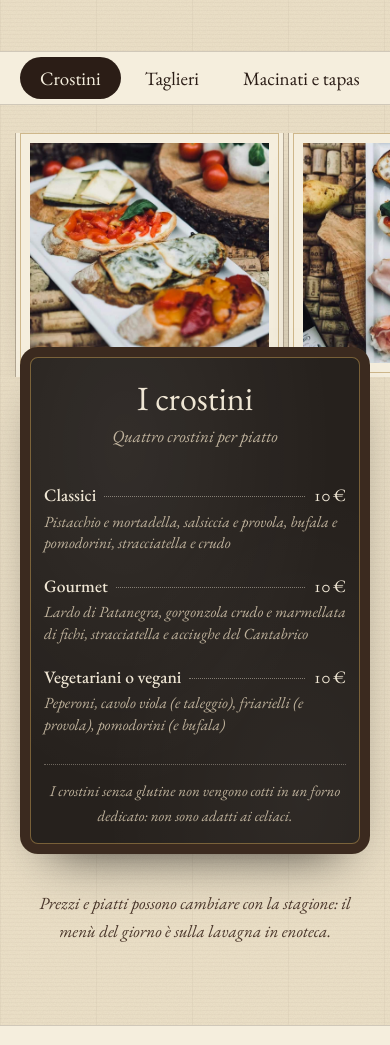
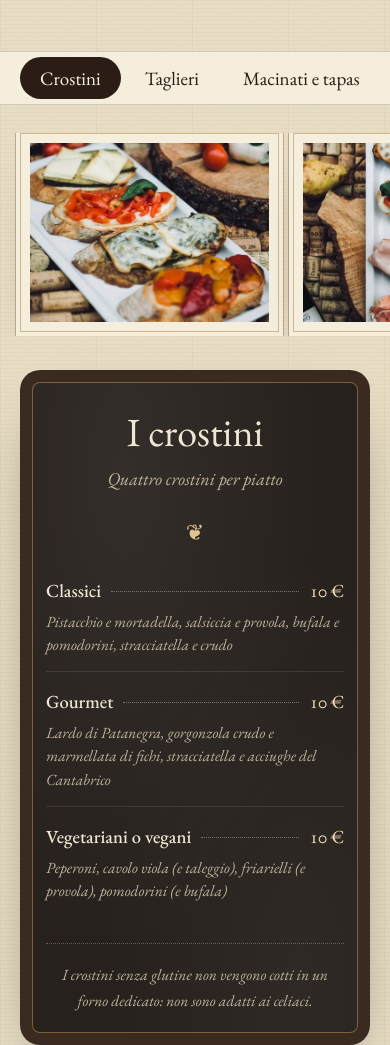
Before and after one commit to leonecioni-cell/sito-enoteca-sant-apollinare, a plain HTML site: page public/index.html in a window 390 px wide. Shown: the part 4403-5448 px from the top of the page. Drawn offline with nearby package versions, Linux system fonts and the light colour scheme; a web font is replaced by a local one.

Commit message:
Menù più arioso: foto grandi a lato e lavagna a una colonna
Co-Authored-By: Claude Opus 5.5 <noreply@anthropic.com>
Claude-Session: https://claude.ai/code/session_01NT23zCNE3SsmZHZsVswPWr

```diff
--- a/public/index.html
+++ b/public/index.html
@@ -189,29 +189,32 @@ section{position:relative}
 .tabs button{font-family:var(--fell);font-size:19px;padding:9px 20px 8px;border:1px solid var(--line);border-radius:999px;background:transparent;color:var(--ink);cursor:pointer;transition:all .2s}
 .tabs button:hover{border-color:var(--ink)}
 .tabs button[aria-selected="true"]{background:var(--ink);border-color:var(--ink);color:var(--paper-2)}
-.panel{display:none}
-.panel.on{display:block;animation:fade .45s ease}
+.panel{display:none;grid-template-columns:minmax(0,5fr) minmax(0,7fr);gap:64px;align-items:start}
+.panel.on{display:grid;animation:fade .45s ease}
 @keyframes fade{from{opacity:0}to{opacity:1}}
-.pics{display:grid;grid-template-columns:1.4fr 1fr 1fr;gap:22px;padding:0 4%;align-items:start}
-.pics .ph{aspect-ratio:auto;height:270px}
-/* la carta: una lavagna come quella sui tavoli, che sale sopra le foto */
-.carta{position:relative;z-index:2;margin-top:-54px;background:var(--slate);color:#efe6d4;padding:46px 56px 38px;border-radius:22px;
-  background-image:radial-gradient(ellipse at 30% 20%,rgba(255,255,255,.06),transparent 60%),radial-gradient(ellipse at 80% 90%,rgba(255,255,255,.04),transparent 50%);
-  box-shadow:inset 0 0 0 10px #3b2a1f,inset 0 0 0 11px rgba(176,138,74,.6),0 26px 50px -30px rgba(0,0,0,.8)}
-.carta h3{font-family:var(--fell);font-weight:400;font-size:44px;line-height:1;text-align:center}
-.carta .sub{font-style:italic;font-size:17px;color:#bfb29c;text-align:center;margin:8px 0 22px}
-.carta .cols{columns:2;column-gap:64px;column-rule:1px dotted rgba(239,230,212,.18)}
-.carta .cols>ul>li,.carta .grp{break-inside:avoid}
-.carta .grp{margin-bottom:6px}
-.carta h4{font-family:var(--sc);font-weight:400;font-size:20px;letter-spacing:.04em;color:#e2c48d;margin:6px 0 2px}
+.pics{position:sticky;top:110px;display:grid;grid-template-columns:1fr 1fr;gap:20px}
+.pics .frame:first-child{grid-column:1/-1}
+.pics .frame:first-child .ph{aspect-ratio:4/4.4}
+.pics .ph{aspect-ratio:1/1}
+/* la carta: una lavagna come quella sui tavoli */
+.carta{position:relative;background:var(--slate);color:#efe6d4;padding:60px 64px 50px;border-radius:26px;
+  background-image:radial-gradient(ellipse at 30% 15%,rgba(255,255,255,.06),transparent 60%),radial-gradient(ellipse at 80% 90%,rgba(255,255,255,.04),transparent 50%);
+  box-shadow:inset 0 0 0 12px #3b2a1f,inset 0 0 0 13px rgba(176,138,74,.6),0 30px 60px -34px rgba(0,0,0,.8)}
+.carta h3{font-family:var(--fell);font-weight:400;font-size:54px;line-height:1;text-align:center}
+.carta .sub{font-style:italic;font-size:18px;color:#bfb29c;text-align:center;margin:12px 0 0}
+.carta .sub::after{content:"❦";display:block;color:#e2c48d;font-style:normal;font-size:22px;margin:22px 0 10px}
+.carta .grp{margin-top:30px}
+.carta .grp:first-child{margin-top:0}
+.carta h4{font-family:var(--sc);font-weight:400;font-size:22px;letter-spacing:.05em;color:#e2c48d;text-align:center;margin-bottom:6px}
 .carta ul{list-style:none}
-.carta li{padding:9px 0}
-.carta .row{display:flex;align-items:baseline;gap:8px;font-size:18.5px}
+.carta li{padding:18px 0;border-bottom:1px solid rgba(239,230,212,.1)}
+.carta li:last-child{border-bottom:0}
+.carta .row{display:flex;align-items:baseline;gap:10px;font-size:21px}
 .carta .row b{font-weight:500}
-.carta .row::after{content:"";order:2;flex:1;border-bottom:1px dotted rgba(239,230,212,.45);transform:translateY(-4px)}
-.carta .row .p{order:3;font-variant-numeric:oldstyle-nums;white-space:nowrap}
-.carta small{display:block;font-size:15.5px;font-style:italic;color:#bfb29c;line-height:1.4;margin-top:1px}
-.carta .foot{margin-top:20px;padding-top:14px;border-top:1px dotted rgba(239,230,212,.35);font-size:15px;font-style:italic;color:#bfb29c;text-align:center}
+.carta .row::after{content:"";order:2;flex:1;border-bottom:1px dotted rgba(239,230,212,.4);transform:translateY(-5px)}
+.carta .row .p{order:3;font-variant-numeric:oldstyle-nums;white-space:nowrap;color:#f3dfb5}
+.carta small{display:block;font-size:16.5px;font-style:italic;color:#bfb29c;line-height:1.5;margin-top:4px;max-width:520px}
+.carta .foot{margin-top:26px;padding-top:18px;border-top:1px dotted rgba(239,230,212,.3);font-size:15.5px;font-style:italic;color:#bfb29c;text-align:center}
 .tabs{display:flex;gap:4px;flex-wrap:wrap;justify-content:center;width:max-content;max-width:100%;margin:0 auto 40px;padding:5px;border-radius:999px;background:var(--paper-2);border:1px solid var(--line)}
 .tabs button{border:0!important}
 .menu-note{text-align:center;font-style:italic;color:var(--ink-2);margin-top:36px;font-size:17px}
@@ -319,8 +322,12 @@ footer a{text-decoration:none;border-bottom:1px solid rgba(191,174,146,.35)}
   nav.main{display:none}
   .burger{display:flex}
   .rv-track{grid-auto-columns:calc((100% - 24px)/2)}
-  .carta .cols{columns:1}
-  .carta{padding:40px 36px 32px}
+  .panel{grid-template-columns:1fr;gap:34px}
+  .tabs{border-radius:28px}
+  .pics{position:static;grid-template-columns:repeat(3,1fr)}
+  .pics .frame:first-child{grid-column:auto}
+  .pics .frame:first-child .ph{aspect-ratio:1/1}
+  .carta{padding:50px 44px 40px}
   header.top .wrap{grid-template-columns:auto 1fr;height:76px}
   .brand{justify-self:start}
   #pill-t{display:none}
@@ -371,8 +378,8 @@ footer a{text-decoration:none;border-bottom:1px solid rgba(191,174,146,.35)}
   .pics{display:flex;overflow-x:auto;scroll-snap-type:x mandatory;gap:14px;margin:0 -20px;padding:0 20px 4px;scrollbar-width:none}
   .pics::-webkit-scrollbar{display:none}
   .pics .frame{flex:0 0 74%;scroll-snap-align:center}
-  .pics .ph{height:220px}
-  .carta{margin-top:-30px;border-radius:18px}
+  .pics .ph,.pics .frame:first-child .ph{aspect-ratio:4/3}
+  .carta{border-radius:20px}
   .rv-head{grid-template-columns:auto minmax(0,1fr);gap:18px}
   .rv-seal{width:96px;height:96px}.rv-seal b{font-size:38px}
   .rv-head h2{font-size:28px}
@@ -382,9 +389,11 @@ footer a{text-decoration:none;border-bottom:1px solid rgba(191,174,146,.35)}
   .drawer nav a{font-size:32px}
   .tabs::-webkit-scrollbar{display:none}
   .tabs button{flex:none}
-  .carta{padding:34px 24px 26px}
-  .carta h3{font-size:34px}
-  .carta .row{font-size:17.5px}
+  .carta{padding:42px 26px 32px}
+  .carta li{padding:15px 0}
+  .carta small{font-size:15.5px}
+  .carta h3{font-size:40px}
+  .carta .row{font-size:18.5px}
   .collage{height:auto;display:grid;grid-template-columns:1fr 1fr;gap:18px}
   .collage .frame{position:static;width:auto;transform:none}
   .collage .c1{grid-row:span 2;display:flex;flex-direction:column}.collage .c1 .ph{aspect-ratio:auto;flex:1;min-height:380px}
```
